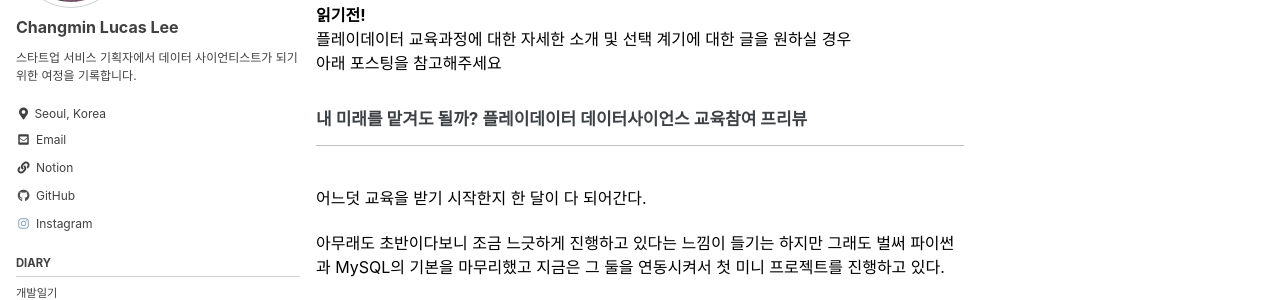
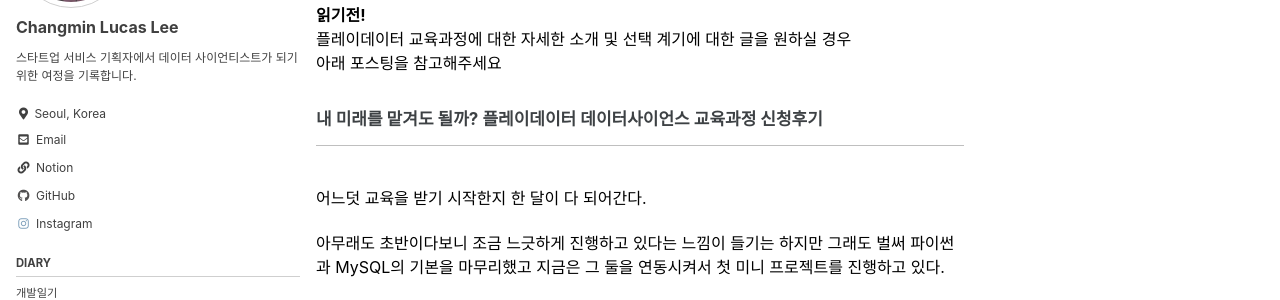
Before and after one commit to lucathree/lucathree.github.io, a Jekyll site: the page built from _posts/2021/2021-06-25-week4review.md, in a window 1280 px wide and 900 px high. Shown: the part 184-484 px from the top of the window. Built offline with Jekyll 4.4.1, drawn with Linux system fonts in a browser that asks for light colours; cached includes are drawn as plain includes; comment, search, counter and statistics services are not loaded.

Commit message:
Update 2021-06-25-week4review.md

```diff
--- a/_posts/2021/2021-06-25-week4review.md
+++ b/_posts/2021/2021-06-25-week4review.md
@@ -15,7 +15,7 @@ tags:
 **읽기전!**
 플레이데이터 교육과정에 대한 자세한 소개 및 선택 계기에 대한 글을 원하실 경우
 아래 포스팅을 참고해주세요
-#### [내 미래를 맡겨도 될까? 플레이데이터 데이터사이언스 교육참여 프리뷰](https://lucathree.github.io/%EA%B0%9C%EB%B0%9C%EC%9D%BC%EA%B8%B0/bootcamp-preview/)
+#### [내 미래를 맡겨도 될까? 플레이데이터 데이터사이언스 교육과정 신청후기](https://lucathree.github.io/%EA%B0%9C%EB%B0%9C%EC%9D%BC%EA%B8%B0/bootcamp-preview/)
 
 -------------
 
```
